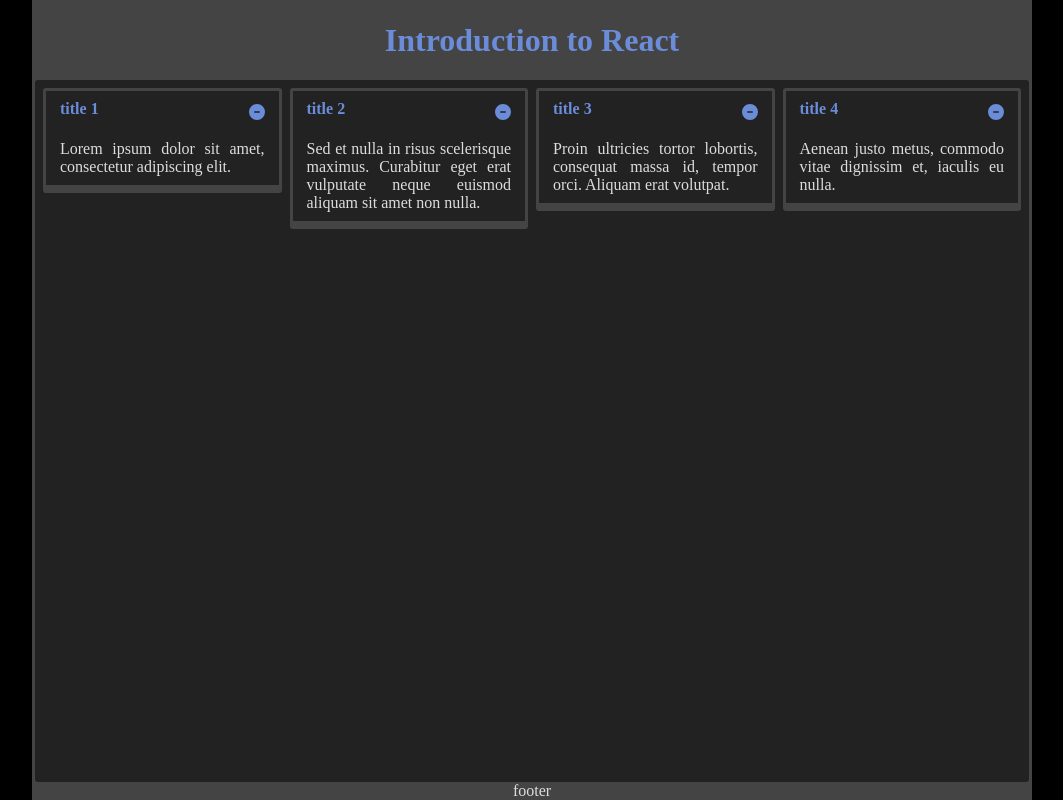
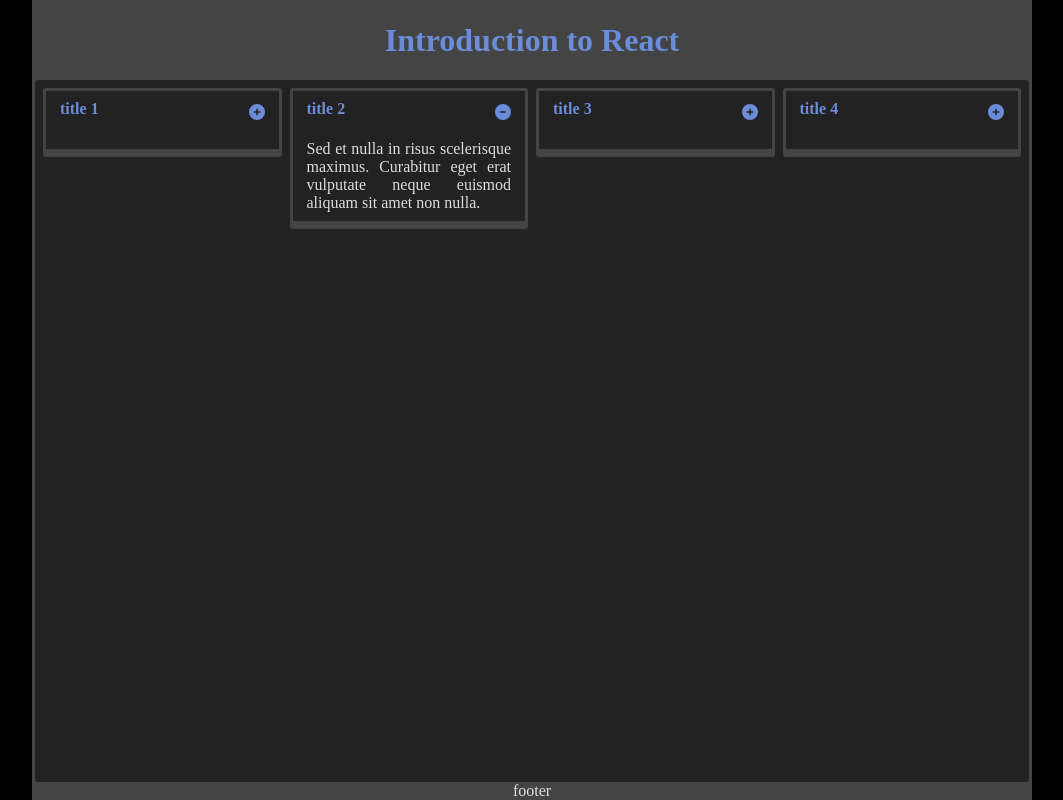
Before and after one commit to EliePouget/introduction-react, a React (Vite) app: page / in a window 1280 px wide. Shown: the whole page, without its empty margins (108-1171 px from the left). Built offline with nearby package versions, Linux system fonts and the light colour scheme.

Commit message:
Ajout de la variable d'état opendIndex à Cards.jsx

```diff
--- a/src/App.jsx
+++ b/src/App.jsx
@@ -11,7 +11,7 @@
         <h1 className="header__title">Introduction to React</h1>
       </header>
       <main className="app__main">
-        <Cards className="cards" cardsData={cardsData}/>
+        <Cards className="cards" cardsData={cardsData} openedIndex={2}/>
       </main>
       <footer className="app__footer footer">footer</footer>
     </div>
--- a/src/components/Cards.jsx
+++ b/src/components/Cards.jsx
@@ -1,24 +1,26 @@
-import React from 'react';
+import React, { useState } from "react";
 import PropTypes, { node } from "prop-types";
 import FoldableCard from "./FoldableCard.jsx";
-import foldableCard from "./FoldableCard.jsx";
 
-function Cards({ className, cardsData, ...props }) {
+function Cards({ openedIndex, className, cardsData, ...props }) {
+  const [isOpenedIndex, setOpenedIndex] = useState(openedIndex)
   return (
     <div className={className}>
       {cardsData.map(obj =>
-        <FoldableCard title={obj.title} opened={true}>{obj.content}</FoldableCard>
+        <FoldableCard title={obj.title} opened={obj.id === isOpenedIndex}>{obj.content}</FoldableCard>
       )}
     </div>
   );
 }
 Cards.defaultProps = {
   className : '',
-  cardsData : []
+  cardsData : [],
+  openedIndex : null,
 };
 Cards.propTypes = {
   className : PropTypes.node,
   cardsData: PropTypes.arrayOf + PropTypes.shape,
+  openedIndex : PropTypes.number,
 };
 
 export default Cards;
```
Also changed, not shown: src/components/FoldableCard.jsx (+5 -3 lines).
